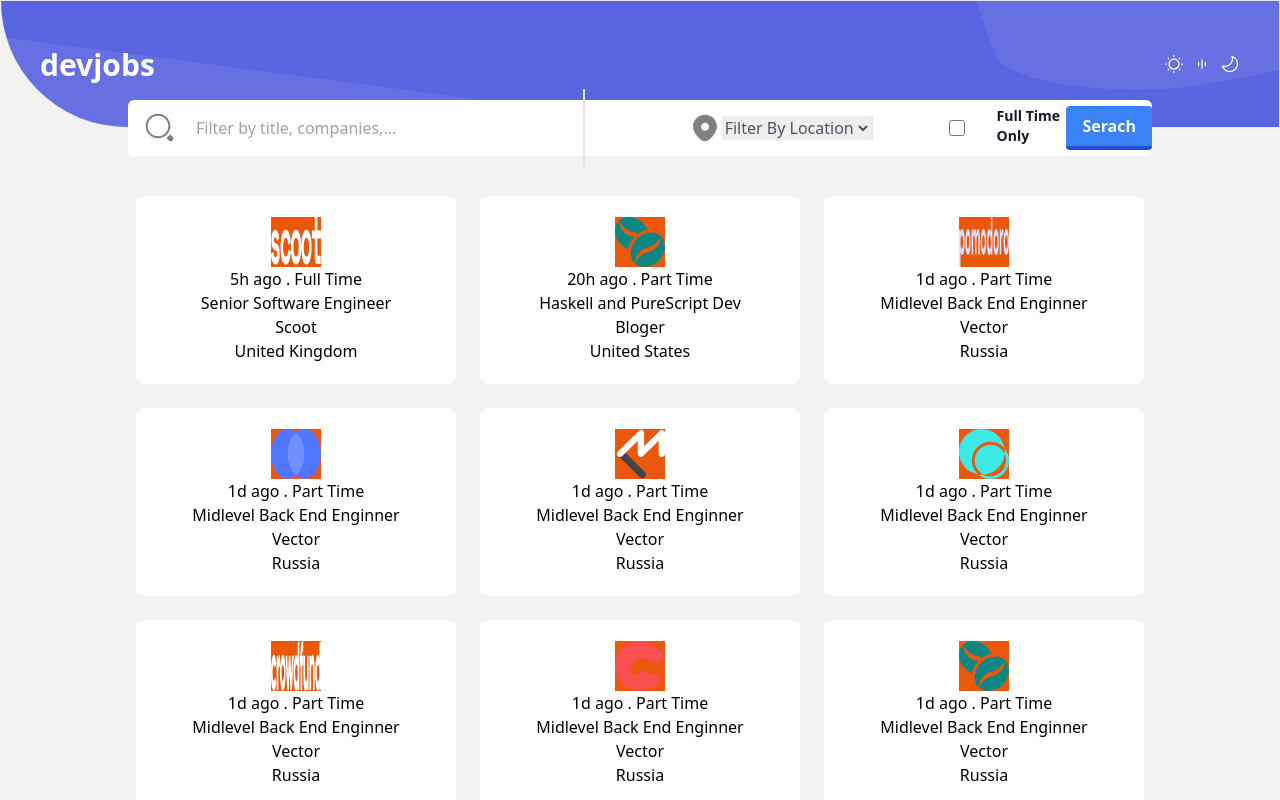
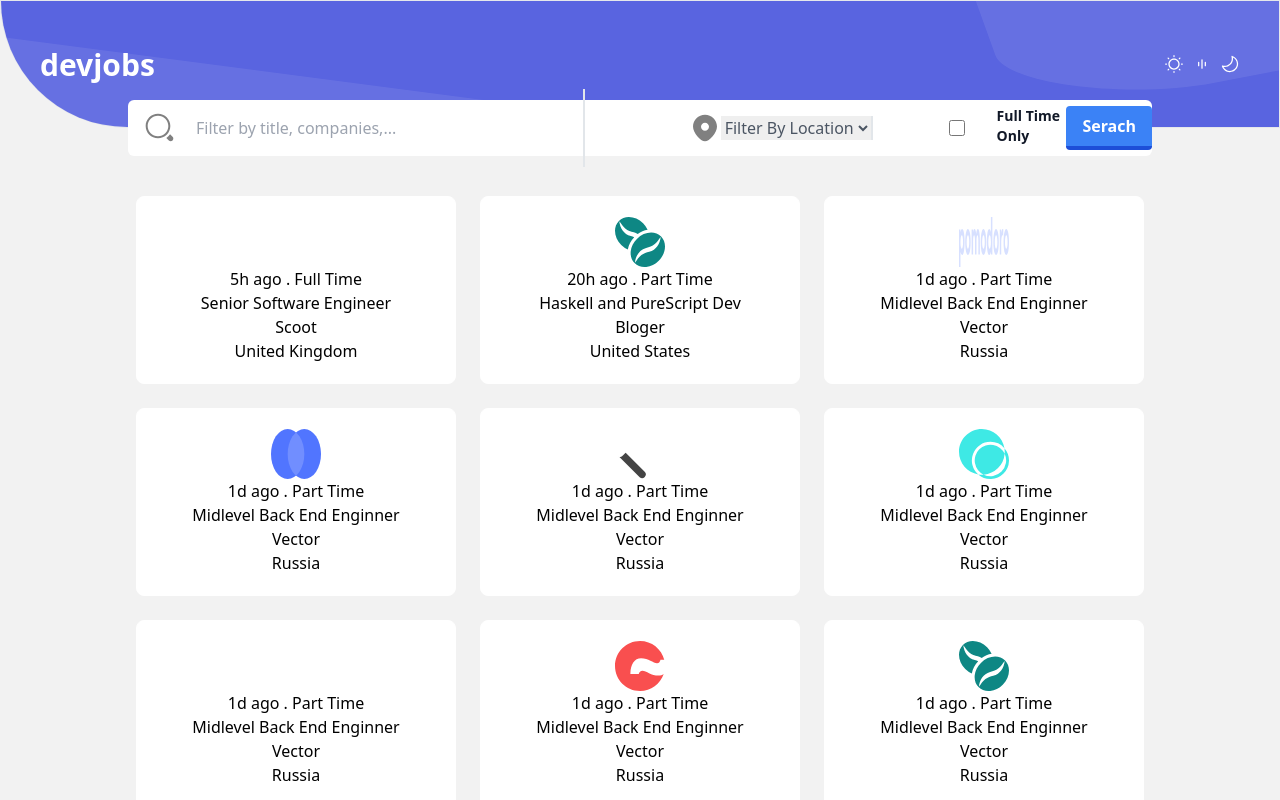
Before and after one commit to Code-Coterie-Team/dev-jobs, a React (Vite) app: page / in a window 1280 px wide. Shown: the top 800 px of the page. Built offline with nearby package versions, Linux system fonts and the light colour scheme.

Commit message:
check app

```diff
--- a/src/App.jsx
+++ b/src/App.jsx
@@ -176,7 +176,7 @@ function Company(props) {
     <div className="w-full sm:w-1/2 md:w-1/4  m-3 flex flex-col items-center border border-white rounded-lg bg-white p-5">
       <img
         src={props.photoName}
-        className="w-[50px] h-[50px] bg-orange-600"
+        className="w-[50px] h-[50px]"
       />
       <span className="text-black">{props.Datasend}</span>
       <p className="text-black">{props.NameJob}</p>
```
